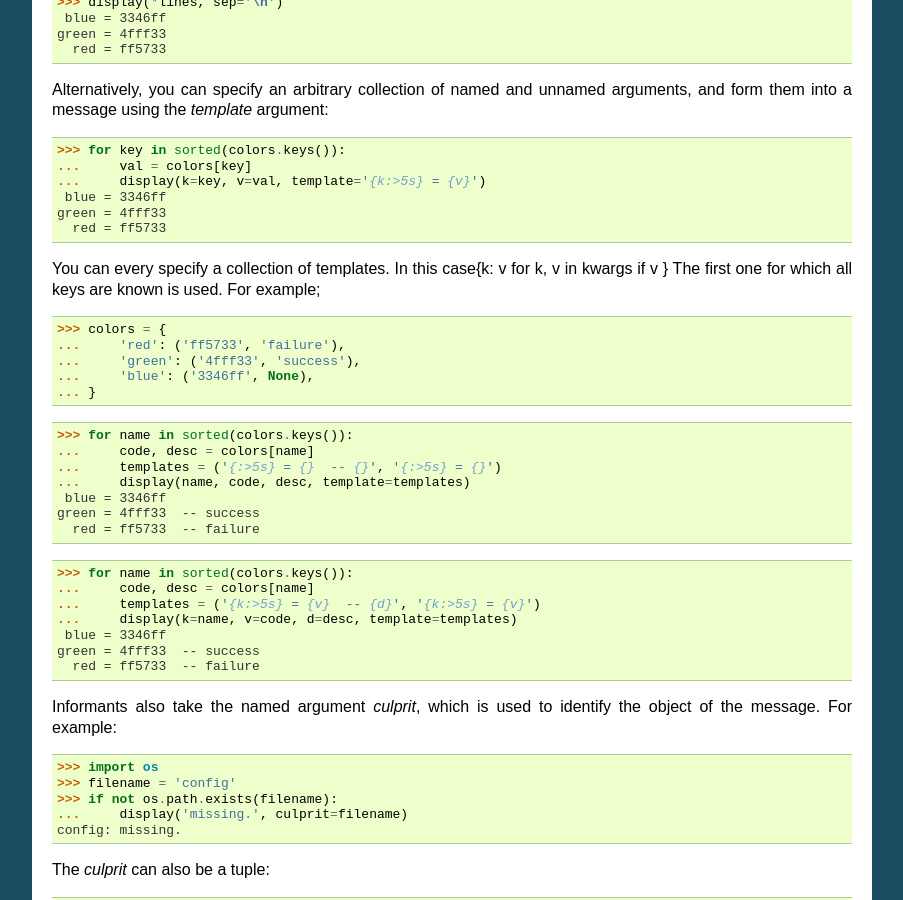
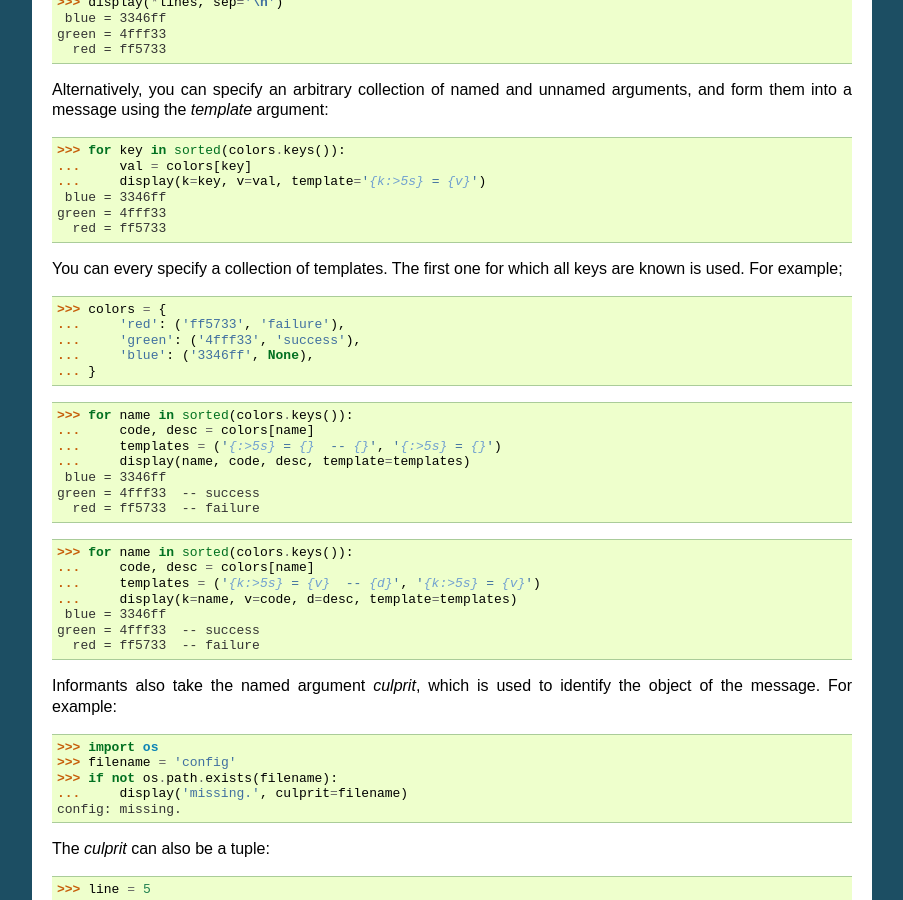
Before and after one commit to KenKundert/inform, a Sphinx documentation site: the page built from doc/index.rst, in a window 1280 px wide and 900 px high, scrolled down 1653 px. Shown: the whole window, without its empty margins (198-1101 px from the left). Built offline with Sphinx 7.4.7, drawn with Linux system fonts in a browser that asks for light colours.

```diff
--- a/doc/api.rst
+++ b/doc/api.rst
@@ -25,6 +25,10 @@ These functions access the currently active informer.
 .. autofunction:: inform.errors_accrued
 
 .. autofunction:: inform.get_prog_name
+
+You can also request the active informer:
+
+.. autofunction:: inform.get_informer
 
 
 InformantFactory
--- a/doc/index.rst
+++ b/doc/index.rst
@@ -126,8 +126,8 @@ arguments, and form them into a message using the *template* argument:
     green = 4fff33
       red = ff5733
 
-You can every specify a collection of templates. In this case{k: v for k, v in kwargs if v }
-The first one for which all keys are known is used.  For example;
+You can every specify a collection of templates.  The first one for which all
+keys are known is used.  For example;
 
     >>> colors = {
     ...     'red': ('ff5733', 'failure'),
--- a/inform/__init__.py
+++ b/inform/__init__.py
@@ -20,4 +20,7 @@ from .inform import (
     # built-in informants
     log, comment, codicil, narrate, display, output,
     notify, debug, warn, error, fatal, panic,
+
+    # the currently active informer
+    get_informer
 )
```
Also changed, not shown: 1 other file.
